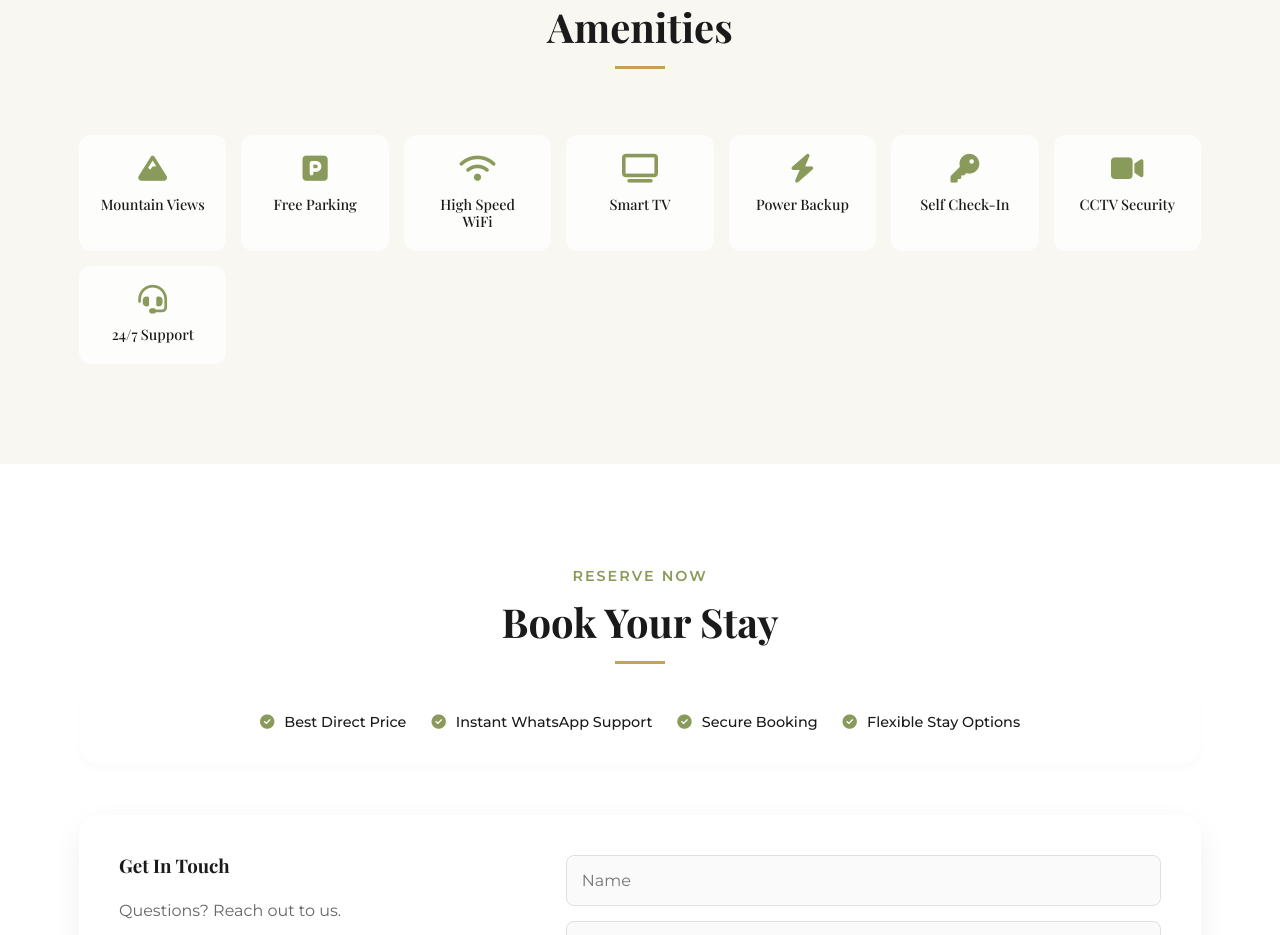
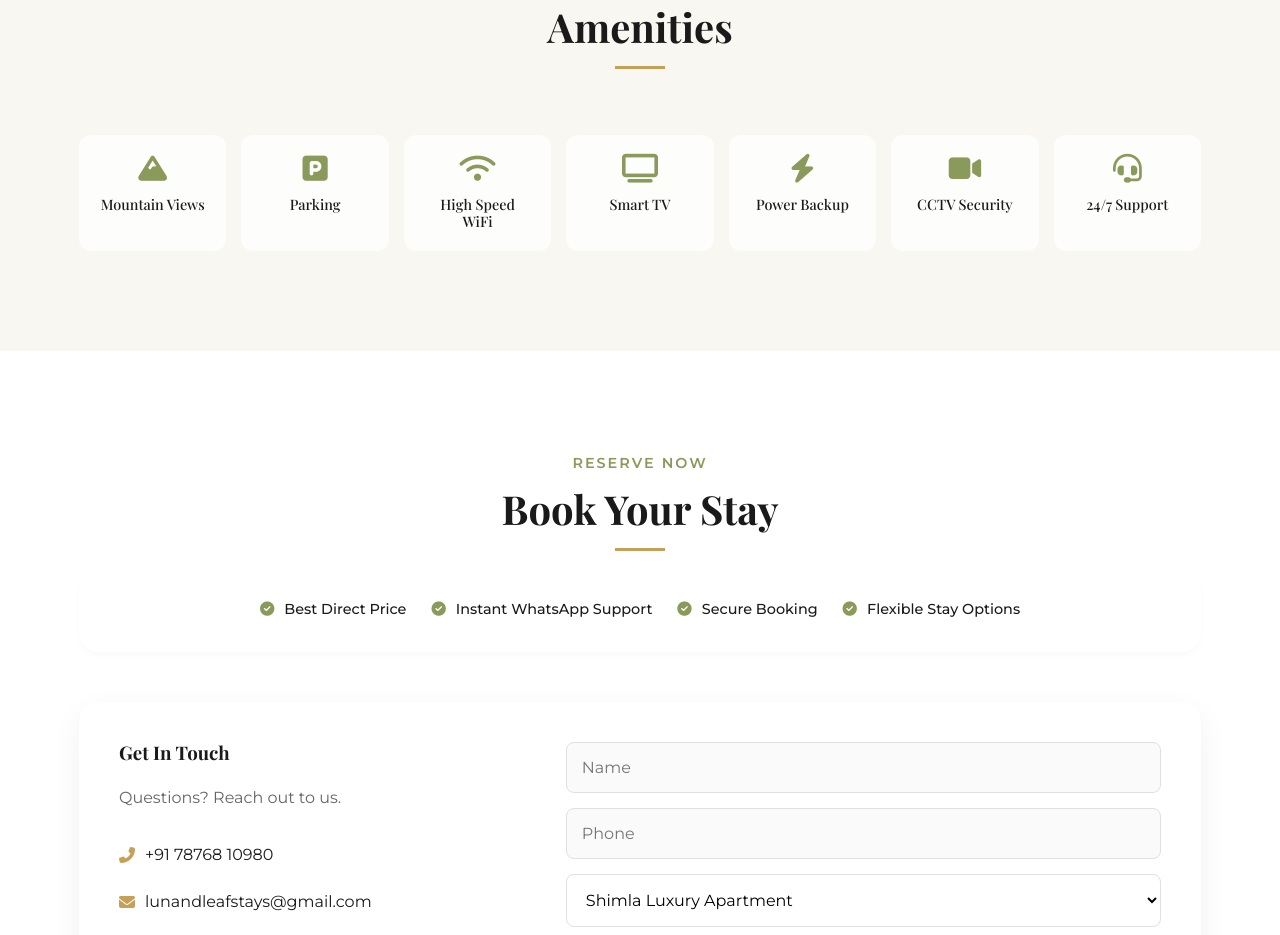
Before and after one commit to skdreamproperty-art/luna-leafsstays, a plain HTML site: page index.html in a window 1280 px wide. Shown: the part 4614-5549 px from the top of the page. Drawn offline with nearby package versions, Linux system fonts and the light colour scheme; a web font is replaced by a local one.

Commit message:
Update index.html

```diff
--- a/index.html
+++ b/index.html
@@ -1414,7 +1414,7 @@
                     <h4>Mountain Views</h4>
                 </div>
                 <div class="amenity-item"><i class="fas fa-parking amenity-icon"></i>
-                    <h4>Free Parking</h4>
+                    <h4> Parking</h4>
                 </div>
                 <div class="amenity-item"><i class="fas fa-wifi amenity-icon"></i>
                     <h4>High Speed WiFi</h4>
@@ -1424,9 +1424,6 @@
                 </div>
                 <div class="amenity-item"><i class="fas fa-bolt amenity-icon"></i>
                     <h4>Power Backup</h4>
-                </div>
-                <div class="amenity-item"><i class="fas fa-key amenity-icon"></i>
-                    <h4>Self Check-In</h4>
                 </div>
 
                 <div class="amenity-item"><i class="fas fa-video amenity-icon"></i>
```
